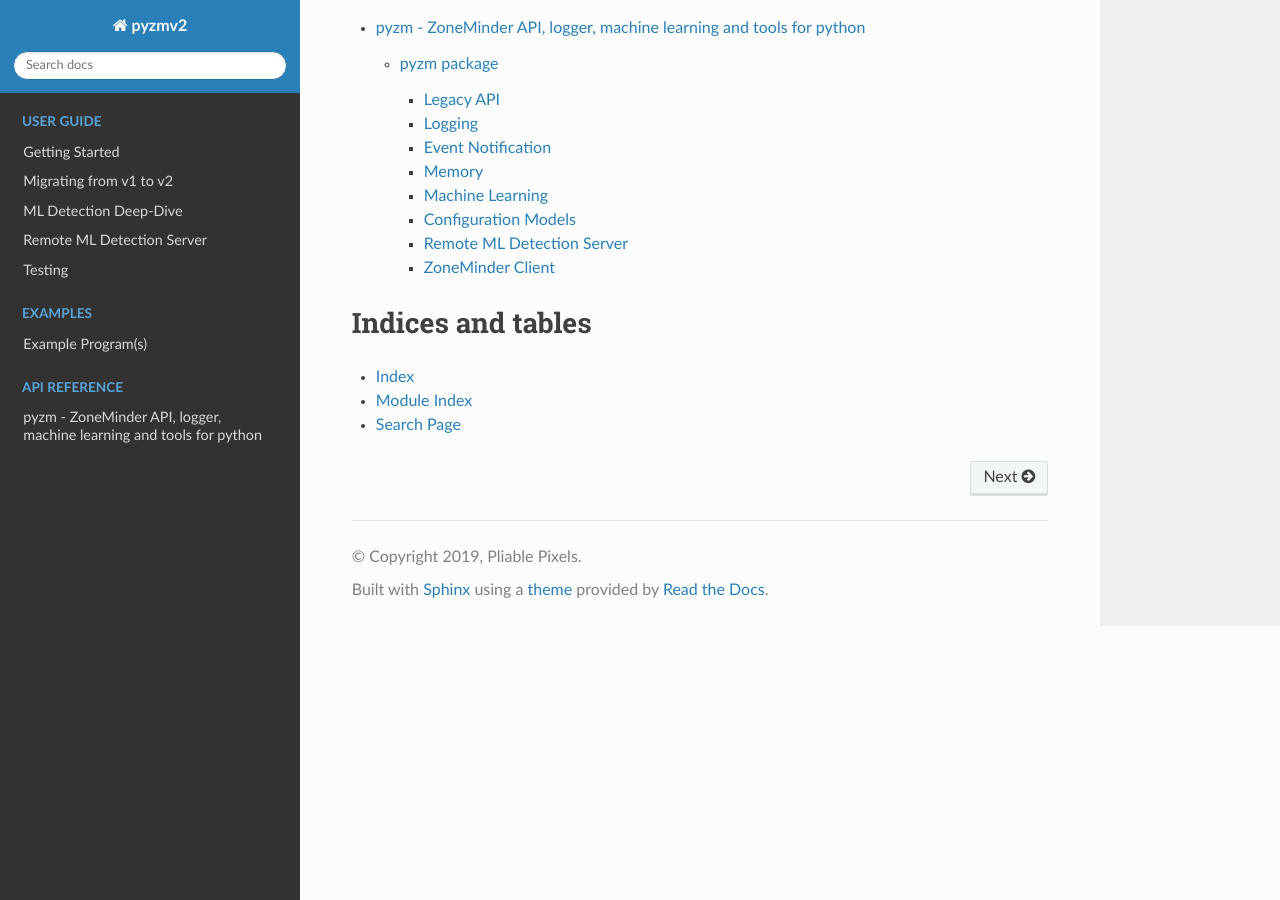
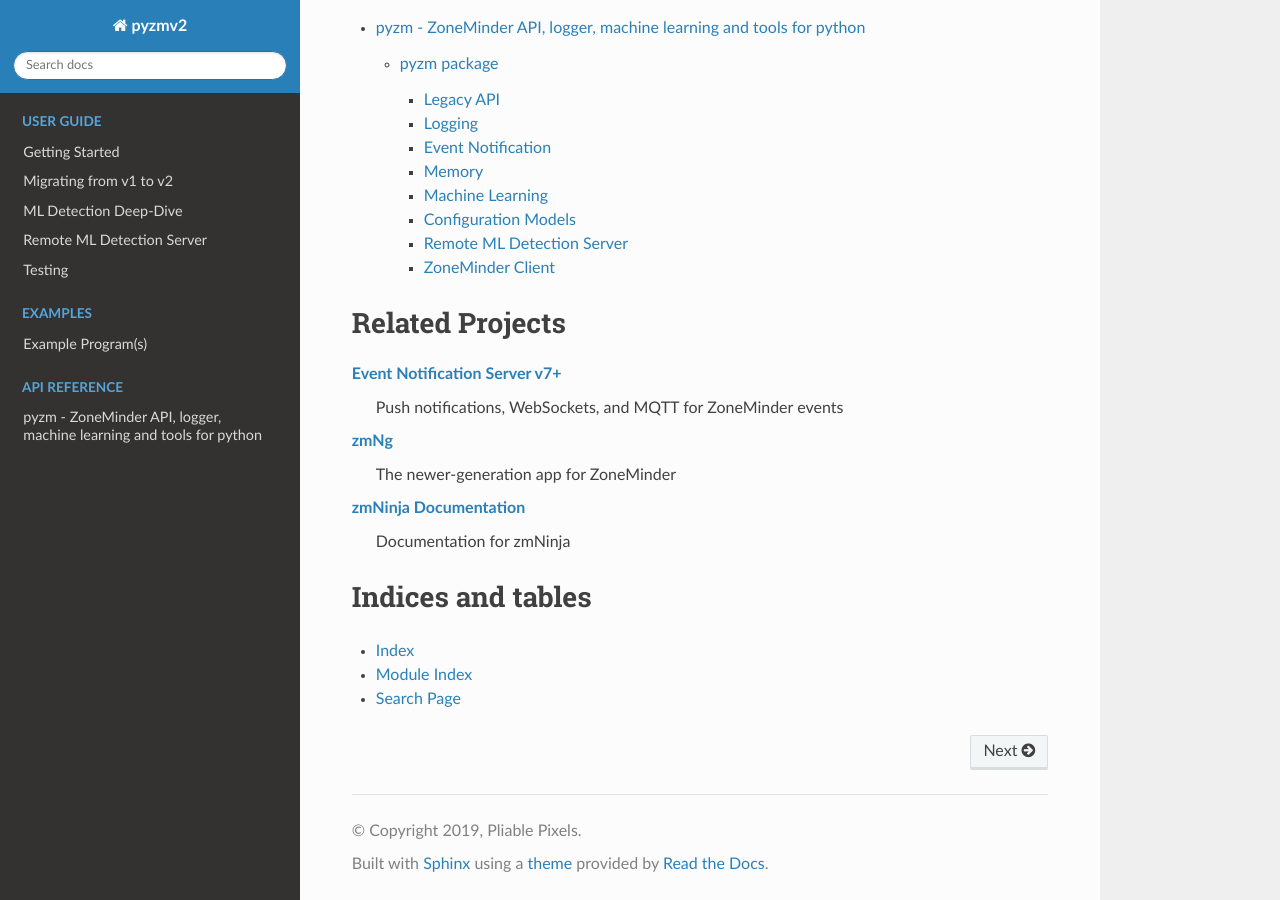
Before and after one commit to ZoneMinder/pyzm, a Sphinx documentation site: the page built from docs/index.rst, in a window 1280 px wide and 900 px high, scrolled down 2896 px. Built offline with Sphinx 7.4.7 and the Read the Docs theme 3.1.0, drawn with Linux system fonts in a browser that asks for light colours.

Commit message:
docs: add related projects section with ES, zmNg, and zmNinja links
Co-Authored-By: Claude Opus 4.6 <noreply@anthropic.com>

```diff
--- a/docs/index.rst
+++ b/docs/index.rst
@@ -96,6 +96,16 @@ Quick example
    source/modules
 
 
+Related Projects
+==================
+
+`Event Notification Server v7+ <https://zmeventnotification.readthedocs.io/en/latest/>`__
+        Push notifications, WebSockets, and MQTT for ZoneMinder events
+`zmNg <https://github.com/pliablepixels/zmNg>`__
+        The newer-generation app for ZoneMinder
+`zmNinja Documentation <https://zmninja.readthedocs.io/en/latest/index.html>`__
+        Documentation for zmNinja
+
 Indices and tables
 ==================
 
```
